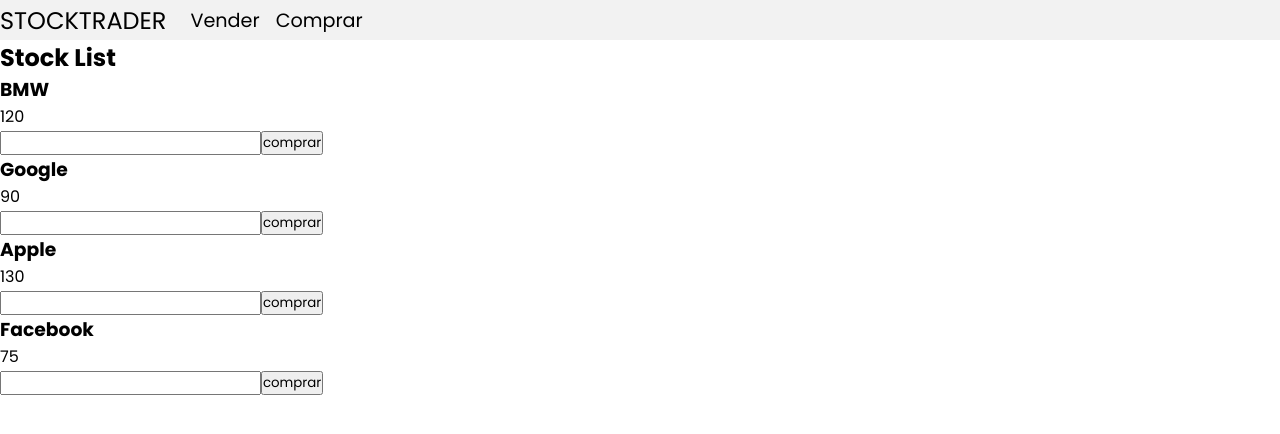
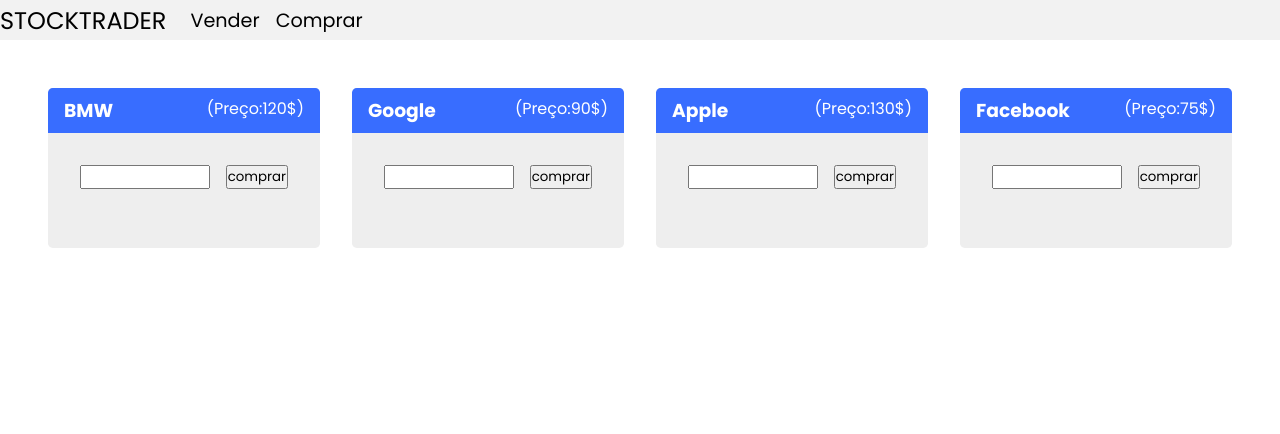
Before and after one commit to YuriSarmanho/stockTrader, a Vue app: page /buy in a window 1280 px wide. Shown: the top 434 px of the page. Built offline with nearby package versions, Linux system fonts and the light colour scheme; the HTML template or start-up script is replaced by a standard one.

Commit message:
confg and style of the tradeStock

```diff
--- a/src/components/trade-stock-list/trade-stock-list.js
+++ b/src/components/trade-stock-list/trade-stock-list.js
@@ -1,4 +1,5 @@
 import TradeStock from "../trade-stock/trade-stock.vue"
+import "@/css/trade-stock-list.css"
 
 export default {
     data() {
--- a/src/components/trade-stock-list/trade-stock-list.vue
+++ b/src/components/trade-stock-list/trade-stock-list.vue
@@ -1,8 +1,7 @@
 <script src="./trade-stock-list.js"/>
 
 <template>
-    <div class="trade-stock-list">
-        <h2>Stock List</h2>
+    <div class="trade-stock-list-container">
         <TradeStock v-for="stock in stocks" :key="stock" :name="stock.name" :price="stock.price"/>
     </div>
 </template>
--- a/src/components/trade-stock/trade-stock.js
+++ b/src/components/trade-stock/trade-stock.js
@@ -1,3 +1,11 @@
+import '@/css/trade-stock.css'
+
 export default {
-    props: ['name', 'price']
+    props: ['name', 'price'],
+    computed: {
+        isOnSpecificRoute() {
+          // Verifica se a rota atual é '/minha-rota'
+          return this.$route.path === '/sell';
+        }
+      }
 }
--- a/src/components/trade-stock/trade-stock.vue
+++ b/src/components/trade-stock/trade-stock.vue
@@ -1,10 +1,10 @@
 <script src="./trade-stock.js" />
 
 <template>
-  <div class="trade-stock">
-    <div class="stock-header">
+  <div class="trade-stock-container">
+    <div class="stock-header header-buy" :class="{'header-sell': isOnSell}">
       <h3 class="stock-title">{{ name }}</h3>
-      <p class="stock-price">{{ price }}</p>
+      <p class="stock-price">(Preço:{{ price }}$)</p>
     </div>
     <div class="input-amount">
         <input type="number">
--- a/src/css/trade-stock-list.css
+++ b/src/css/trade-stock-list.css
@@ -0,0 +1,5 @@
+.trade-stock-list-container {
+    margin: 3rem;
+    display: flex;
+    gap: 2rem;
+}
--- a/src/css/trade-stock.css
+++ b/src/css/trade-stock.css
@@ -0,0 +1,32 @@
+.trade-stock-container {
+    width: 26rem;
+    height: 10rem;
+    border-radius: .3rem;
+    background-color: #eeeeee;
+}
+
+.stock-header {
+    width: 100%;
+    color: #fff;
+    display: flex;
+    justify-content: space-between;
+    padding: .5rem 1rem;
+    border-radius: .3rem .3rem 0 0;
+}
+
+.input-amount{
+    display: flex;
+    justify-content: center;
+    gap: 1rem;
+    margin: 2rem;
+}
+.input-amount input{
+    width: 100%;
+}
+
+.header-buy {
+    background-color: #386dff;
+}
+.header-sell {
+    background-color: #ff3838;
+}
```
